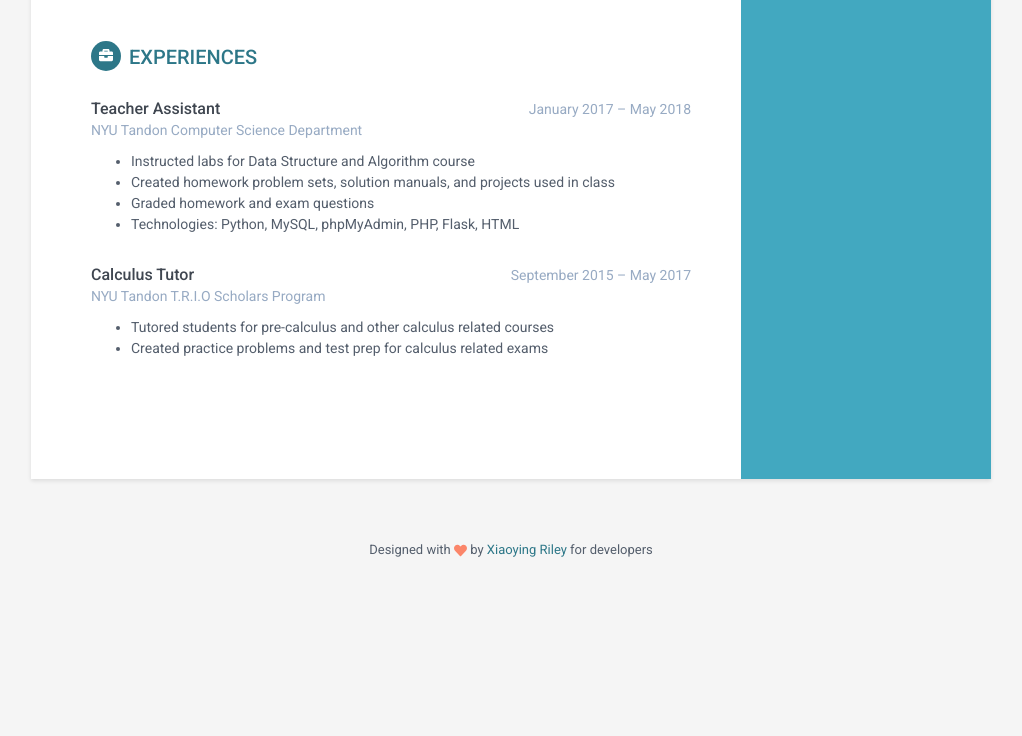
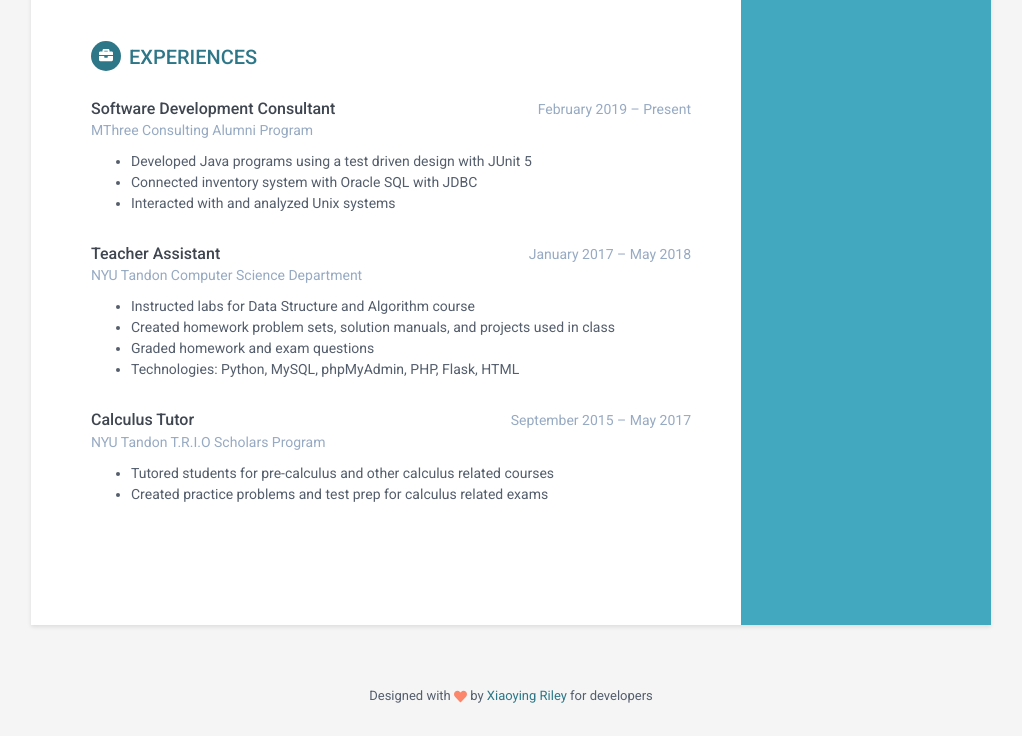
Before and after one commit to cw1753/cw1753.github.io, a plain HTML site: page index.html in a window 1280 px wide. Shown: the part 1095-1831 px from the top of the page, without its empty margins (129-1151 px from the left). Before the commit the page ends 1686 px from the top, so only its background shows below. Drawn offline with Linux system fonts and the light colour scheme.

Commit message:
Added new job exp

```diff
--- a/index.html
+++ b/index.html
@@ -164,6 +164,23 @@
                 <div class="item">
                     <div class="meta">
                         <div class="upper-row">
+                            <h3 class="job-title">Software Development Consultant</h3>
+                            <div class="time">February 2019 – Present</div>
+                        </div><!--//upper-row-->
+                        <div class="company">MThree Consulting Alumni Program</div>
+                    </div><!--//meta-->
+                    <div class="details">
+                        <ul>
+                            <li>Developed Java programs using a test driven design with JUnit 5</li>
+                            <li>Connected inventory system with Oracle SQL with JDBC</li>
+                            <li>Interacted with and analyzed Unix systems</li>
+                        </ul>
+                    </div><!--//details-->
+                </div><!--//item-->
+
+                <div class="item">
+                    <div class="meta">
+                        <div class="upper-row">
                             <h3 class="job-title">Teacher Assistant</h3>
                             <div class="time">January 2017 – May 2018</div>
                         </div><!--//upper-row-->
```
